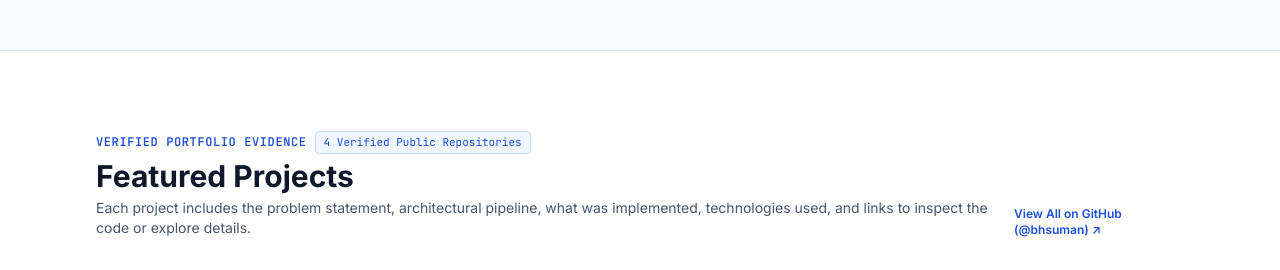
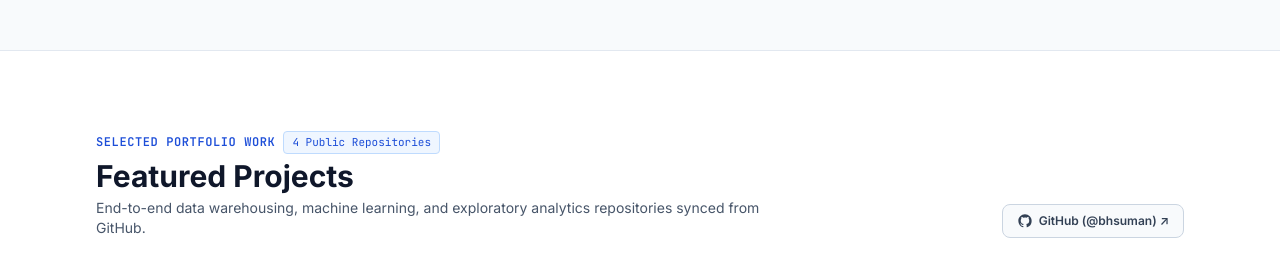
Before and after one commit to bhsuman/suman-portfolio, a plain HTML site: page index.html in a window 1280 px wide. Shown: the part 3160-3430 px from the top of the page. Drawn offline with nearby package versions, Linux system fonts and the light colour scheme; no server answers.

Commit message:
button fix

```diff
--- a/app.js
+++ b/app.js
@@ -449,7 +449,7 @@
 
     const countEl = document.getElementById("github-repo-count");
     if (countEl) countEl.textContent = `${updatedList.length} Repos`;
-    if (pill) pill.textContent = `${updatedList.length} Verified Public Repositories`;
+    if (pill) pill.textContent = `${updatedList.length} Public Repositories`;
 
     enrichReposWithReadmes(username, updatedList);
   } catch (e) {
--- a/index.html
+++ b/index.html
@@ -376,22 +376,23 @@
       <div class="max-w-6xl mx-auto px-4 sm:px-6 lg:px-8">
 
         <div class="flex flex-col sm:flex-row sm:items-end justify-between mb-8 gap-4">
-          <div>
+          <div class="max-w-2xl">
             <div class="flex flex-wrap items-center gap-2">
-              <p class="text-xs font-mono uppercase tracking-wider text-blue-700 font-semibold">Verified Portfolio Evidence</p>
-              <span id="github-live-pill" class="inline-flex items-center px-2 py-0.5 rounded bg-blue-50 border border-blue-200 text-[11px] font-mono text-blue-700">
-                4 Verified Public Repositories
+              <p class="text-xs font-mono uppercase tracking-wider text-blue-700 font-semibold">Selected Portfolio Work</p>
+              <span id="github-live-pill" class="inline-flex items-center whitespace-nowrap px-2 py-0.5 rounded bg-blue-50 border border-blue-200 text-[11px] font-mono text-blue-700">
+                4 Public Repositories
               </span>
             </div>
             <h2 class="text-2xl sm:text-3xl font-bold text-slate-900 mt-1">
               Featured Projects
             </h2>
             <p class="text-sm text-slate-600 mt-1">
-              Each project includes the problem statement, architectural pipeline, what was implemented, technologies used, and links to inspect the code or explore details.
+              End-to-end data warehousing, machine learning, and exploratory analytics repositories synced from GitHub.
             </p>
           </div>
-          <a href="https://github.com/bhsuman" target="_blank" rel="noopener noreferrer" class="text-xs font-semibold text-blue-700 hover:text-blue-900 inline-flex items-center self-start sm:self-auto">
-            View All on GitHub (@bhsuman) ↗
+          <a href="https://github.com/bhsuman" target="_blank" rel="noopener noreferrer" class="inline-flex items-center gap-1.5 whitespace-nowrap flex-shrink-0 self-start sm:self-auto px-3.5 py-2 rounded-lg bg-slate-50 hover:bg-blue-50 text-slate-700 hover:text-blue-700 border border-slate-300 hover:border-blue-300 text-xs font-semibold transition-colors">
+            <svg class="w-4 h-4 text-slate-700 flex-shrink-0" fill="currentColor" viewBox="0 0 24 24" aria-hidden="true"><path fill-rule="evenodd" clip-rule="evenodd" d="M12 2C6.477 2 2 6.484 2 12.017c0 4.425 2.865 8.18 6.839 9.504.5.092.682-.217.682-.483 0-.237-.008-.868-.013-1.703-2.782.605-3.369-1.343-3.369-1.343-.454-1.158-1.11-1.466-1.11-1.466-.908-.62.069-.608.069-.608 1.003.07 1.53 1.032 1.53 1.032.892 1.53 2.341 1.088 2.91.832.092-.647.35-1.088.636-1.338-2.22-.253-4.555-1.113-4.555-4.951 0-1.093.39-1.988 1.029-2.688-.103-.253-.446-1.272.098-2.65 0 0 .84-.27 2.75 1.026A9.564 9.564 0 0112 6.844c.85.004 1.705.115 2.504.337 1.909-1.296 2.747-1.027 2.747-1.027.546 1.379.202 2.398.1 2.651.64.7 1.028 1.595 1.028 2.688 0 3.848-2.339 4.695-4.566 4.943.359.309.678.92.678 1.855 0 1.338-.012 2.419-.012 2.747 0 .268.18.58.688.482A10.019 10.019 0 0022 12.017C22 6.484 17.522 2 12 2z"></path></svg>
+            <span>GitHub (@bhsuman) ↗</span>
           </a>
         </div>
 
@@ -917,8 +918,8 @@
   </div>
 
   <!-- 1) Master Content File -->
-  <script src="portfolio-data.js?v=9"></script>
+  <script src="portfolio-data.js?v=10"></script>
   <!-- 2) Portfolio Renderer, Project & CV Modals, Validated Contact Form & Suman AI Engine -->
-  <script src="app.js?v=9"></script>
+  <script src="app.js?v=10"></script>
 </body>
 </html>
```
